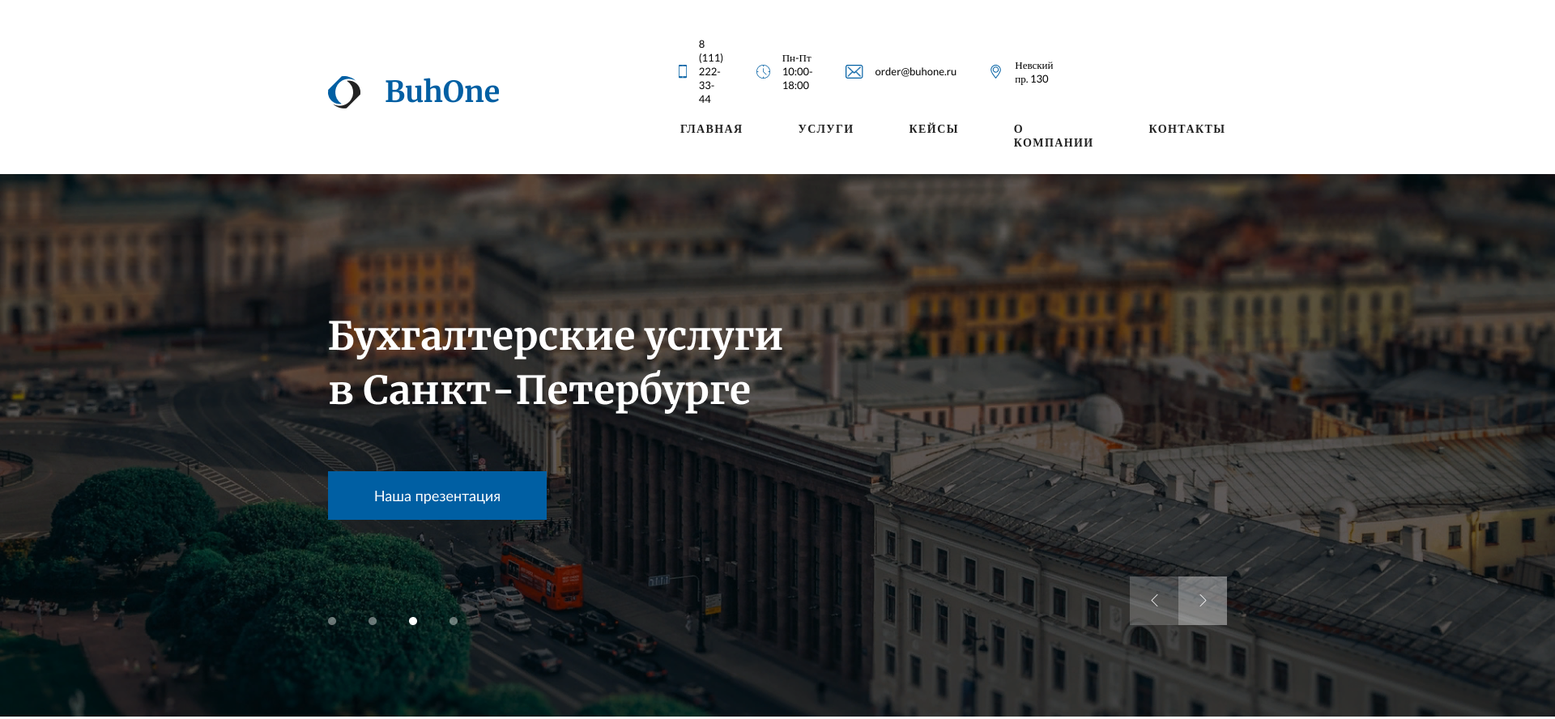
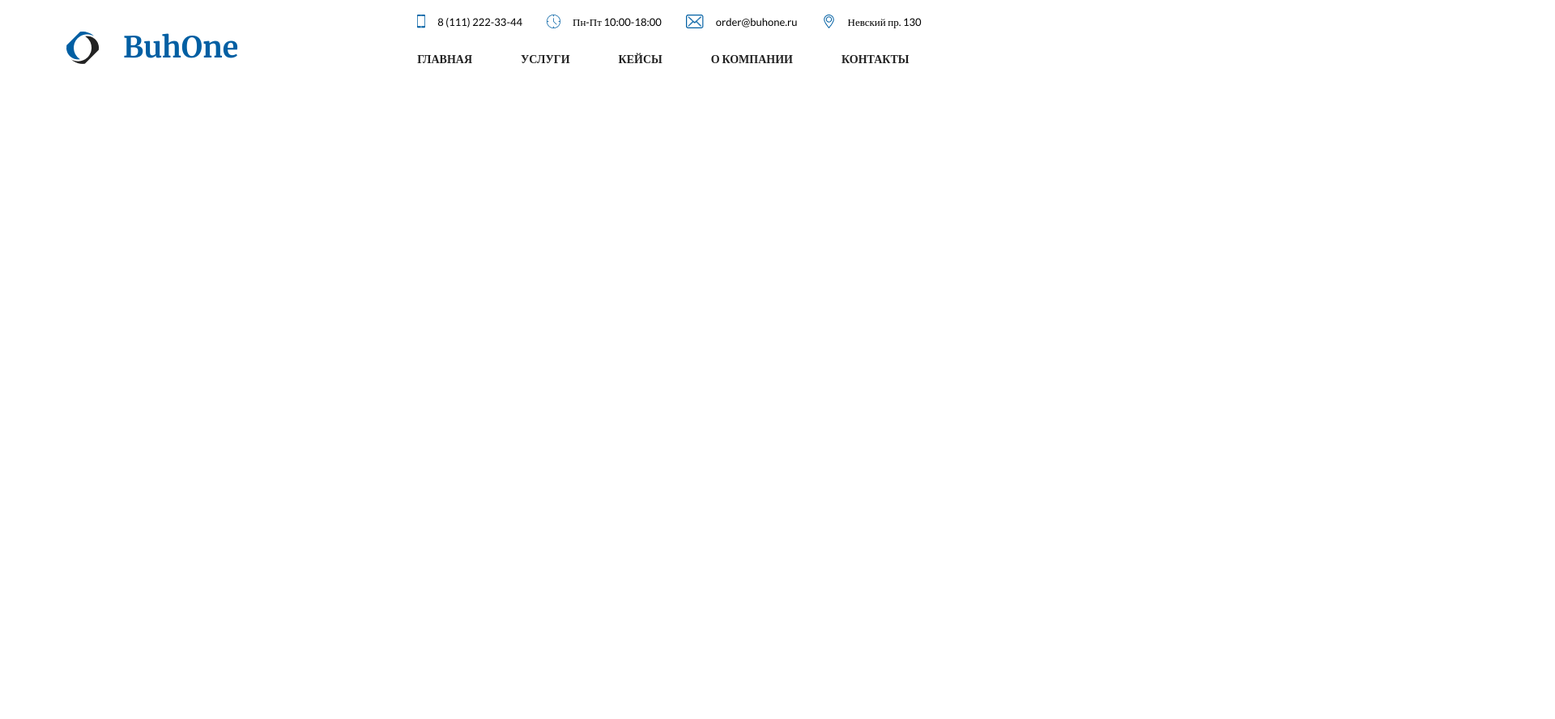
Before and after one commit to scorppavel/buhone, a plain HTML site: page index.html in a window 1280 px wide. Shown: the whole page at 81% size, 1920 px wide, since content can reach past the window. After the commit the page ends 800 px from the top, so only its background shows below. Drawn offline with Linux system fonts and the light colour scheme.

Commit message:
fixed errors

```diff
--- a/assets/style/style.css
+++ b/assets/style/style.css
@@ -1,7 +1,5 @@
 body {
-  font-family: 'Lato', sans-serif;
-	font-family: 'Merriweather', serif;
-  background: white;
+  background: #fff;
   margin: 0;
   padding: 0;
 }
@@ -10,15 +8,31 @@ li {
   list-style: none;
 }
 
+ul {
+  padding: 0;
+  margin: 0;
+}
+
 a {
   text-decoration: none;
   color: #222222;
 }
 
+.container {
+  margin: auto;
+  padding: auto;
+  width: 1116px;
+}
+
+.wrapper {
+  margin-right: auto;
+  margin-left:  auto;
+  max-width: 960px;
+}
+
 .logo-image {
   display: flex;
   align-items: center;
-  padding: 33px 0 0 405px;
 }
 
 .logo-image img {
@@ -29,17 +43,19 @@ a {
 .name-company {
   margin-left: 30px;
   margin-right: 221px;
-  font-family: Merriweather;
-  font-style: normal;
-  font-weight: 900;
-  font-size: 36px;
+  font: normal 900 36px Merriweather;
   color: #005FA3;
+}
+
+.information {
+  display: flex;
+  flex-direction: column;
 }
 
 .company-info {
   display: flex;
   align-items: center;
-  margin-bottom: 50px;
+  margin-bottom: 10px;
 }
 
 .company-info img {
@@ -47,12 +63,8 @@ a {
 }
 
 .company-info p {
-  margin-right: 40px;
-  font-family: Lato;
-  font-style: normal;
-  font-weight: normal;
-  font-size: 13px;
-  line-height: 17px;
+  margin-right: 30px;
+  font: normal normal 13px/1.7 Lato;
   color: #000;
 }
 
@@ -76,21 +88,13 @@ a {
   height: 17px;
 }
 
-.main-menu {
-  margin: -60px 0 31px 800px ;
-}
-
 .main-menu ul {
   display: flex;
+
 }
 .main-menu li {
   text-transform: uppercase;
-  margin-right: 68px;
-  font-family: Lato;
-  font-style: normal;
-  font-weight: bold;
-  font-size: 14px;
-  line-height: 17px;
-  letter-spacing: 0.1em;
-  text-transform: uppercase;
+  margin-right: 60px;
+  font: normal bold 14px/1.7 Lato;
+  margin-bottom: 30px;
 }
--- a/index.html
+++ b/index.html
@@ -12,11 +12,13 @@
 
 <body>
   <section class="header">
+    <div class="container">
       <div class="logo-image">
         <img src="assets/img/logo.png" alt="logo">
         <p class="name-company">
           BuhOne
         </p>
+        <div class="information">
           <div class="company-info">
             <img class="phone" src="/assets/img/smartphone.png" alt="phonenumber">
             <p>
@@ -35,7 +37,6 @@
               Невский пр. 130
             </p>
           </div>
-    </div>
           <div class="main-menu">
             <ul>
               <li> <a href="index.html"> Главная </li> </a>
@@ -45,10 +46,11 @@
               <li> <a href="#"> Контакты </li></a>
             </ul>
           </div>
+        </div>
+      </div>
+    </div>
     <div class="main-image">
-      <img src="/assets/img/first-screen.png" alt="Наша презентация">
     </div>
-  </section>
 </body>
 
 </html>
```
Lines whose indentation alone changed are shown as unchanged.
